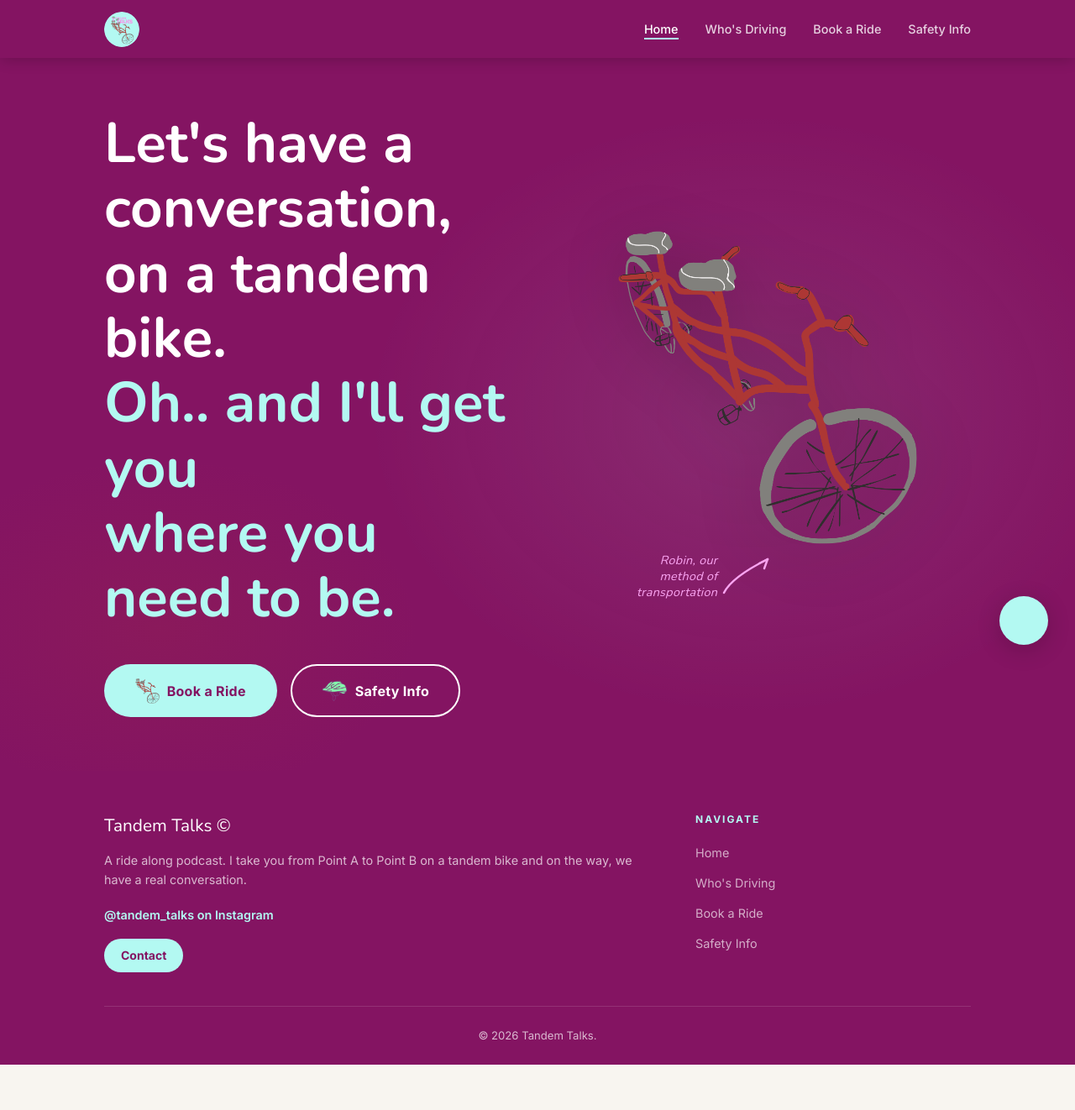
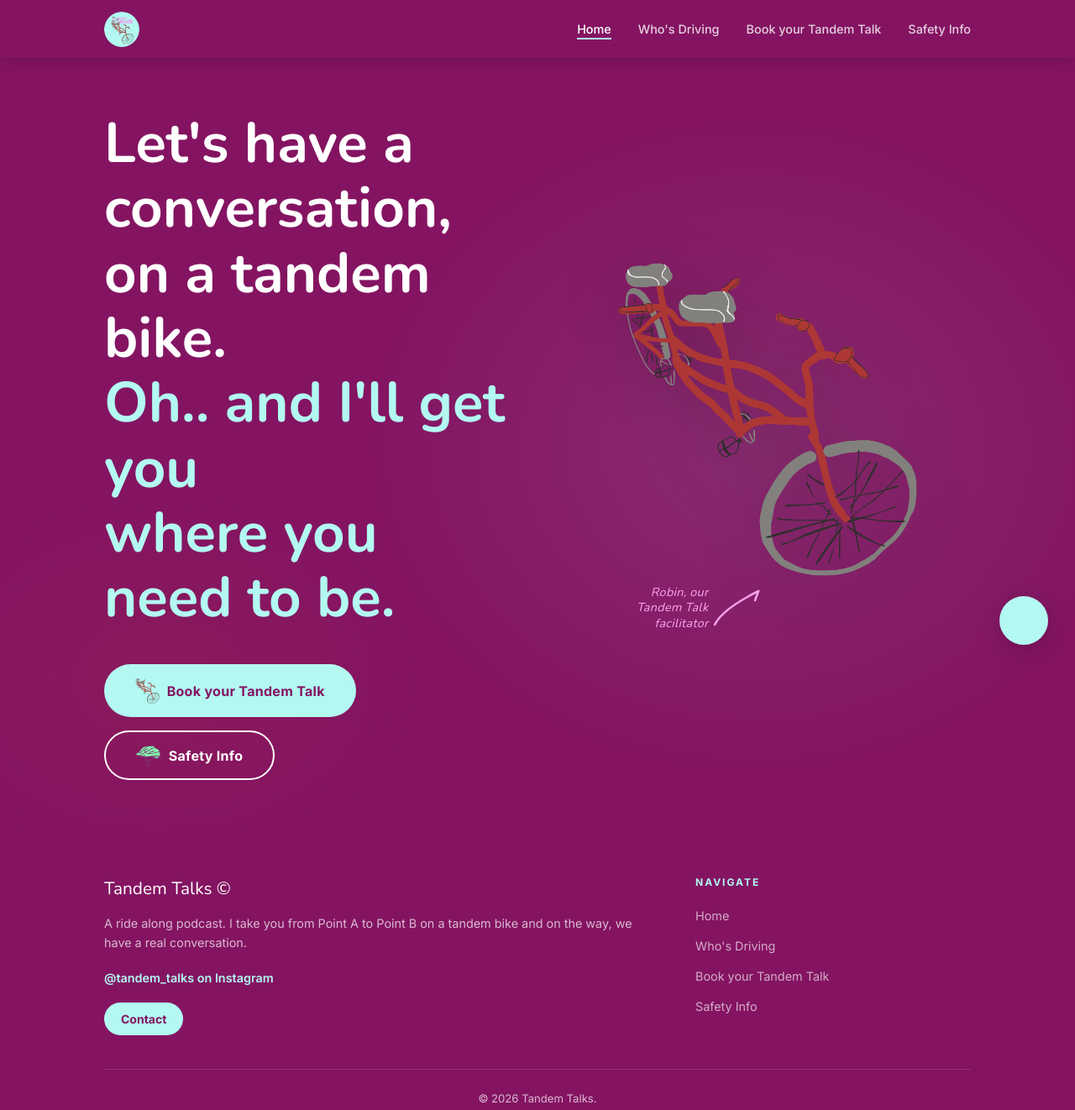
Before and after one commit to judepoli/tandem-talks, a plain HTML site: page index.html in a window 1280 px wide. Shown: the whole page at 84% size. Before the commit the page ends 1268 px from the top, so only its background shows below. Drawn offline with nearby package versions, Linux system fonts and the light colour scheme; a web font is replaced by a local one.

Commit message:
Replace 'Book a Ride' with 'Book your Tandem Talk' sitewide; update Robin annotation

```diff
--- a/index.html
+++ b/index.html
@@ -23,7 +23,7 @@
       <ul class="nav__links">
         <li><a href="index.html">Home</a></li>
         <li><a href="who-is-driving.html">Who's Driving</a></li>
-        <li><a href="transport-chat.html">Book a Ride</a></li>
+        <li><a href="transport-chat.html">Book your Tandem Talk</a></li>
         <li><a href="safety.html">Safety Info</a></li>
       </ul>
       <button class="nav__toggle" aria-label="Toggle menu" aria-expanded="false">
@@ -44,7 +44,7 @@
         <div class="hero__actions" style="margin-top: 2.5rem;">
           <a href="transport-chat.html" class="btn btn--teal btn--with-icon">
             <img src="assets/bike.png" alt="" class="btn__icon btn__icon--bike" />
-            Book a Ride
+            Book your Tandem Talk
           </a>
           <a href="safety.html" class="btn btn--outline btn--with-icon">
             <img src="assets/helmet-1.png" alt="" class="btn__icon" />
@@ -56,7 +56,7 @@
         <div class="bike-annotation">
           <img src="assets/bike.png" alt="Robin, the Tandem Talks tandem bike" class="hero__bike" />
           <div class="robin-label">
-            <span class="robin-label__text">Robin, our<br>method of<br>transportation</span>
+            <span class="robin-label__text">Robin, our<br>Tandem Talk<br>facilitator</span>
             <svg width="60" height="48" viewBox="0 0 60 48" fill="none" aria-hidden="true">
               <path d="M 4 44 C 12 28 36 14 56 4" stroke="#faa5f2" stroke-width="2.5" stroke-linecap="round"/>
               <path d="M 56 4 L 46 9" stroke="#faa5f2" stroke-width="2.5" stroke-linecap="round"/>
@@ -89,7 +89,7 @@
           <ul class="footer__links">
             <li><a href="index.html">Home</a></li>
             <li><a href="who-is-driving.html">Who's Driving</a></li>
-            <li><a href="transport-chat.html">Book a Ride</a></li>
+            <li><a href="transport-chat.html">Book your Tandem Talk</a></li>
             <li><a href="safety.html">Safety Info</a></li>
           </ul>
         </div>
@@ -101,8 +101,8 @@
   </footer>
 
   <!-- FLOATING CTA -->
-  <a href="transport-chat.html" class="float-cta" aria-label="Book a Ride">
-    <span class="float-cta__text">Book a Ride</span>
+  <a href="transport-chat.html" class="float-cta" aria-label="Book your Tandem Talk">
+    <span class="float-cta__text">Book your Tandem Talk</span>
     <img src="assets/bike.png" alt="" class="float-cta__bike" />
   </a>
 
```
Also changed, not shown: safety.html (+4 -4 lines), transport-chat.html (+4 -4 lines), who-is-driving.html (+4 -4 lines).
